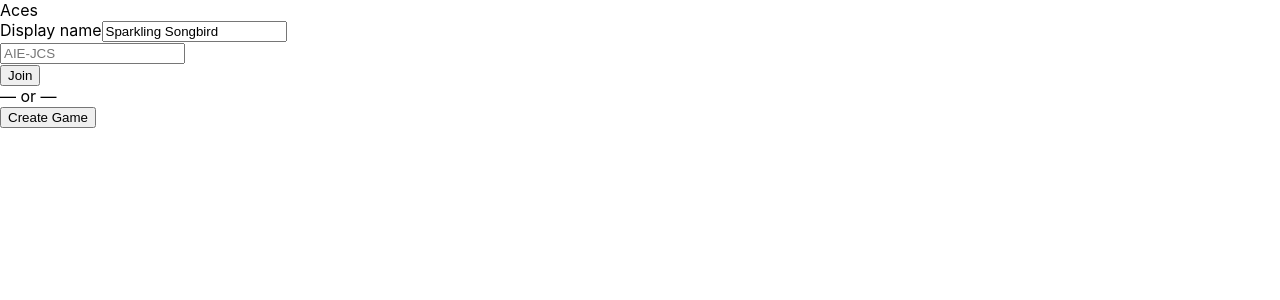
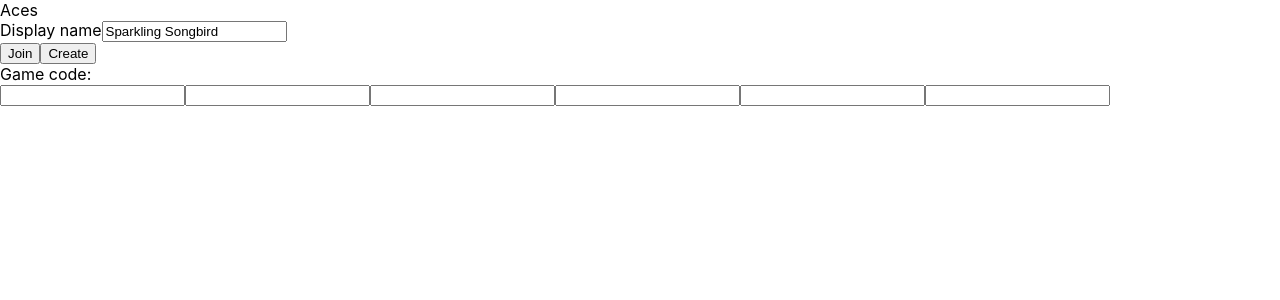
Before and after one commit to tfritzy/aces-web, a React (Create React App) app: page / in a window 1280 px wide. Shown: the top 300 px of the page. Built offline with nearby package versions, Linux system fonts and the light colour scheme.

Commit message:
WIP overhaul join/create modal

```diff
--- a/src/App.tsx
+++ b/src/App.tsx
@@ -38,11 +38,7 @@ const router = createBrowserRouter([
   },
   {
     path: "game/:gameId",
-    element: (
-      <div>
-        <Board />
-      </div>
-    ),
+    element: <Board />,
   },
 ]);
 
--- a/src/Game/Board.tsx
+++ b/src/Game/Board.tsx
@@ -366,7 +366,7 @@ export const Board = (props: BoardProps) => {
       (index: number | null) => {
         setDropSlotIndex(index);
       },
-      200,
+      100,
       { trailing: true }
     ),
     []
@@ -506,7 +506,7 @@ export const Board = (props: BoardProps) => {
   }, [endTurn, endTurnPending, goOut, goOutPending]);
 
   return (
-    <div className="w-full h-full">
+    <div className="h-full flex flex-col justify-around items-center">
       <Toasts toasts={toasts} />
 
       <PlayerList />
@@ -518,7 +518,6 @@ export const Board = (props: BoardProps) => {
       />
       {scorecardShown && <Scorecard />}
 
-      <div className="absolute top-1/4 left-1/2 transform -translate-x-1/2 -translate-y-1/2">
       <div className="flex flex-row space-x-8">
         <Deck
           heldIndex={heldIndex}
@@ -534,7 +533,6 @@ export const Board = (props: BoardProps) => {
           onDrop={handleDrop}
           mousePos={mousePos}
         />
-        </div>
       </div>
 
       <Dock
--- a/src/Game/Deck.tsx
+++ b/src/Game/Deck.tsx
@@ -2,7 +2,9 @@ import React from "react";
 
 import { DECK_HELD_INDEX } from "Game/Board";
 import { PlayingCard } from "Game/PlayingCard";
-import { cardBack } from "./Types";
+import { CardType, cardBack, spacerCard } from "./Types";
+import { useSelector } from "react-redux";
+import { RootState } from "store/store";
 
 type DeckProps = {
   heldIndex: number;
@@ -11,6 +13,23 @@ type DeckProps = {
 };
 
 export const Deck = (props: DeckProps) => {
+  const deckSize = useSelector((state: RootState) => state.game.deckSize);
+
+  if (
+    deckSize === 0 ||
+    (props.heldIndex === DECK_HELD_INDEX && deckSize === 1)
+  ) {
+    return (
+      <PlayingCard
+        card={spacerCard}
+        index={DECK_HELD_INDEX}
+        isHeld={false}
+        setHeldIndex={props.setHeldIndex}
+        mousePos={props.mousePos}
+      />
+    );
+  }
+
   return (
     <PlayingCard
       card={cardBack}
--- a/src/Game/Dock.tsx
+++ b/src/Game/Dock.tsx
@@ -1,5 +1,5 @@
 import * as React from "react";
-import { Card, CardType } from "Game/Types";
+import { Card } from "Game/Types";
 import { PlayingCard } from "Game/PlayingCard";
 import { useAutoAnimate } from "@formkit/auto-animate/react";
 import { NULL_HELD_INDEX } from "./Board";
@@ -16,7 +16,7 @@ type DockProps = {
 };
 
 export const Dock = (props: DockProps) => {
-  const [parent] = useAutoAnimate({ duration: 200 });
+  const [parent] = useAutoAnimate({ duration: 150 });
 
   const handleDrop = React.useCallback(
     (e: React.MouseEvent) => {
@@ -55,7 +55,7 @@ export const Dock = (props: DockProps) => {
       props.dropSlotIndex,
       0,
       <div
-        onMouseUp={handleDrop}
+        onClick={handleDrop}
         key="drop-slot"
         className="w-32 h-40 rounded-md border-dashed border border-gray-500 p-2 mx-1"
       />
@@ -80,7 +80,7 @@ export const Dock = (props: DockProps) => {
   }
 
   return (
-    <div className="absolute w-full bottom-10">
+    <div className="w-full">
       {props.buttons}
       <div
         className="flex justify-center bg-white p-4 shadow-inner border border-gray-100 dark:bg-gray-800 dark:border-gray-600"
--- a/src/Game/PlayingCard.tsx
+++ b/src/Game/PlayingCard.tsx
@@ -191,6 +191,10 @@ export const PlayingCard = (props: PlayingCardProps) => {
   };
 
   const handleMouseMove = (e: React.MouseEvent) => {
+    if (e.buttons === 1) {
+      handleDragStart(e);
+    }
+
     if (!selfRef.current) {
       return;
     }
@@ -208,47 +212,60 @@ export const PlayingCard = (props: PlayingCardProps) => {
     e.preventDefault();
   };
 
-  const heldClasses = props.isHeld ? `fixed pointer-events-none` : "";
+  const heldClasses = props.isHeld ? `fixed pointer-events-none z-40` : "";
 
   let cardElement: JSX.Element;
-  if (card.type === CardType.CARD_BACK) {
+  if (card.type === CardType.SPACER) {
     cardElement = (
+      <div
+        className={`border-dashed border w-32 h-40 p-2 mx-1 rounded-md border-gray-700 dark:border-white`}
+      />
+    );
+  } else if (card.type === CardType.CARD_BACK) {
+    cardElement = (
+      <div
+        id={props.index.toString()}
+        onClick={handleDragStart}
+        onMouseMove={handleMouseMove}
+      >
         <div
           className={`drop-shadow-md bg-gradient-to-r from-cyan-300 to-blue-300 border-gray-200 border-solid border w-32 h-40 p-2 mx-1 rounded-md`}
         />
+      </div>
     );
   } else {
     const color = getCardColor(card);
     cardElement = (
       <div
-        className={`${color} ${cardBackground} cursor-pointer drop-shadow-md border-gray-500 border-solid border flex w-32 h-40 p-2 mx-1 rounded-md  dark:border-gray-600 overflow-hidden`}
+        id={props.index.toString()}
+        onClick={handleDragStart}
+        onMouseMove={handleMouseMove}
+      >
+        <div
+          className={`${color} ${cardBackground} cursor-pointer drop-shadow-md border-gray-500 border-solid border flex w-32 h-40 p-2 mx-1 rounded-md  dark:border-gray-600 overflow-hidden select-none`}
         >
           <CardCol card={card} />
           <CardFace card={card} />
           <CardCol card={card} reverse />
         </div>
+      </div>
     );
   }
 
   return (
-    <div>
     <div
       className={heldClasses}
       style={
         props.isHeld
-            ? { top: props.mousePos.y, left: props.mousePos.x }
+          ? {
+              top: props.mousePos.y - selfRef.current?.clientHeight! / 2,
+              left: props.mousePos.x - selfRef.current?.clientWidth! / 2,
+            }
           : undefined
       }
       ref={selfRef}
     >
-        <div
-          id={props.index.toString()}
-          onMouseUp={handleDragStart}
-          onMouseMove={handleMouseMove}
-        >
       {cardElement}
-        </div>
-      </div>
     </div>
   );
 };
--- a/src/GameMenu/GameMenu.tsx
+++ b/src/GameMenu/GameMenu.tsx
@@ -1,4 +1,4 @@
-import React, { useState } from "react";
+import React, { ChangeEvent, useState } from "react";
 
 import { API_URL } from "Constants";
 import { Modal } from "components/Modal";
@@ -14,6 +14,7 @@ import { handleError } from "helpers/handleError";
 import { Toasts, useToasts } from "components/Toasts";
 import { useNavigate } from "react-router-dom";
 import { GameStateForPlayer } from "Game/Types";
+import { ToastProps } from "components/Toast";
 
 const adjectives = [
   "Joyful",
@@ -61,28 +62,118 @@ const nouns = [
   "Puddlejumper",
 ];
 
-export const GameMenu = () => {
-  const [joinGameInput, setJoinGameInput] = useState("");
+type JoinGameMenuProps = {
+  addToast: (props: ToastProps) => void;
+};
+
+const JoinGameMenu = (props: JoinGameMenuProps) => {
+  const [code, setCode] = useState("");
   const [joinPending, setJoinPending] = useState(false);
+  const dispatch = useDispatch();
+  const self = useSelector((state: RootState) => state.self);
+  const navigate = useNavigate();
+  const [digitRefs, setDigitRefs] = useState<(HTMLInputElement | null)[]>([
+    null,
+    null,
+    null,
+    null,
+    null,
+    null,
+  ]);
+
+  const handleJoinGame = () => {
+    setJoinPending(true);
+    fetch(`${API_URL}/api/join_game`, {
+      method: "POST",
+      headers: {
+        token: self.token,
+        "display-name": self.displayName,
+        "game-id": code,
+        "player-id": self.id,
+      },
+    }).then(async (res) => {
+      setJoinPending(false);
+      if (res.ok) {
+        const body: GameStateForPlayer = await res.json();
+        body.players.forEach((p) => {
+          dispatch(addPlayer(p));
+        });
+        dispatch(setGameId(code));
+        dispatch(setState(GameState.Setup));
+
+        return navigate(`/game/${code}`);
+      } else {
+        console.log(digitRefs);
+        digitRefs[0]?.focus();
+        handleError(res, props.addToast);
+        setCode("");
+      }
+    });
+  };
+
+  const handleCodeChange = (value: string, i: number) => {
+    if (joinPending) {
+      return;
+    }
+
+    let newCode = code;
+    while (code.length < i) {
+      newCode += " ";
+    }
+
+    newCode = newCode.slice(0, i) + value + newCode.slice(i + 1);
+    setCode(newCode);
+    if (newCode.length < 6) {
+      digitRefs[newCode.length]?.focus();
+    } else {
+      handleJoinGame();
+    }
+  };
+
+  const digits = [];
+  for (let i = 0; i < 6; i++) {
+    digits.push(
+      <input
+        type="text"
+        onChange={(e) => handleCodeChange(e.target.value, i)}
+        value={code[i] || ""}
+        className={`w-8 h-8 rounded-lg text-center text-black bg-gray-200 ${
+          joinPending ? "opacity-50" : ""
+        }`}
+        ref={(el) => {
+          digitRefs[i] = el;
+          setDigitRefs(digitRefs);
+        }}
+        key={i}
+        onKeyDown={(e) => {
+          if (e.key === "Backspace") {
+            if (code.length > 0) {
+              setCode(code.slice(0, -1));
+              digitRefs[i - 1]?.focus();
+            }
+          }
+        }}
+      />
+    );
+  }
+
+  return (
+    <div>
+      Game code:
+      <div className="flex space-x-2">{digits}</div>
+    </div>
+  );
+};
+
+type GameMenuProps = {
+  addToast: (props: ToastProps) => void;
+};
+
+const CreateGameMenu = (props: GameMenuProps) => {
   const [createPending, setCreatePending] = useState(false);
+  const dispatch = useDispatch();
   const self = useSelector((state: RootState) => state.self);
-  const dispatch = useDispatch();
-  const { toasts, addToast } = useToasts();
   const navigate = useNavigate();
-
-  React.useEffect(() => {
-    const cookies = new Cookies();
-    let displayName = cookies.get("display-name");
-    if (!displayName) {
-      displayName = `${
-        adjectives[Math.floor(Math.random() * adjectives.length)]
-      } ${nouns[Math.floor(Math.random() * nouns.length)]}`;
-    }
-    dispatch(setDisplayName(displayName));
-
-    // Mount effect
-    // eslint-disable-next-line react-hooks/exhaustive-deps
-  }, []);
 
   const handleCreateGame = async () => {
     setCreatePending(true);
@@ -103,37 +194,43 @@ export const GameMenu = () => {
 
         return navigate(`/game/${body.id}`);
       } else {
-        handleError(res, addToast);
+        handleError(res, props.addToast);
       }
     });
   };
 
-  const handleJoinGame = () => {
-    setJoinPending(true);
-    fetch(`${API_URL}/api/join_game`, {
-      method: "POST",
-      headers: {
-        token: self.token,
-        "display-name": self.displayName,
-        "game-id": joinGameInput,
-        "player-id": self.id,
-      },
-    }).then(async (res) => {
-      setJoinPending(false);
-      if (res.ok) {
-        const body: GameStateForPlayer = await res.json();
-        body.players.forEach((p) => {
-          dispatch(addPlayer(p));
-        });
-        dispatch(setGameId(joinGameInput));
-        dispatch(setState(GameState.Setup));
+  return (
+    <Button
+      onClick={handleCreateGame}
+      text="Create Game"
+      pending={createPending}
+      type="primary"
+    />
+  );
+};
 
-        return navigate(`/game/${joinGameInput}`);
-      } else {
-        handleError(res, addToast);
-      }
-    });
-  };
+export const GameMenu = () => {
+  const [showJoinGame, setShowJoinGame] = useState(true);
+  const [joinGameInput, setJoinGameInput] = useState("");
+
+  const self = useSelector((state: RootState) => state.self);
+  const dispatch = useDispatch();
+  const { toasts, addToast } = useToasts();
+  const navigate = useNavigate();
+
+  React.useEffect(() => {
+    const cookies = new Cookies();
+    let displayName = cookies.get("display-name");
+    if (!displayName) {
+      displayName = `${
+        adjectives[Math.floor(Math.random() * adjectives.length)]
+      } ${nouns[Math.floor(Math.random() * nouns.length)]}`;
+    }
+    dispatch(setDisplayName(displayName));
+
+    // Mount effect
+    // eslint-disable-next-line react-hooks/exhaustive-deps
+  }, []);
 
   const handleDisplayNameChange = (e: React.ChangeEvent<HTMLInputElement>) => {
     dispatch(setDisplayName(e.target.value));
@@ -162,7 +259,32 @@ export const GameMenu = () => {
               />
             </div>
 
-            <div className="pt-8 flex flex-col space-y-3">
+            <div className="flex flex-row items-center justify-center">
+              <button
+                className={`rounded-l ${
+                  showJoinGame ? "bg-emerald-400" : "bg-white"
+                }`}
+                onClick={() => setShowJoinGame(true)}
+              >
+                Join
+              </button>
+              <button
+                className={`rounded-r ${
+                  showJoinGame ? "bg-white" : "bg-emerald-400"
+                }`}
+                onClick={() => setShowJoinGame(false)}
+              >
+                Create
+              </button>
+            </div>
+
+            {showJoinGame ? (
+              <JoinGameMenu addToast={addToast} />
+            ) : (
+              <CreateGameMenu addToast={addToast} />
+            )}
+
+            {/* <div className="pt-8 flex flex-col space-y-3">
               <div className="grow">
                 <input
                   type="text"
@@ -188,8 +310,8 @@ export const GameMenu = () => {
                 text="Create Game"
                 pending={createPending}
                 type="primary"
-              />
-            </div>
+              /> */}
+            {/* </div> */}
           </div>
         </div>
       </Modal>
--- a/src/components/Modal.tsx
+++ b/src/components/Modal.tsx
@@ -5,7 +5,7 @@ type ModalProps = {
 
 export const Modal = (props: ModalProps) => {
   return (
-    <div className="absolute transform -translate-x-1/2 -translate-y-1/2 top-1/2 left-1/2 z-50">
+    <div className="absolute transform -translate-x-1/2 -translate-y-1/2 top-1/2 left-1/2 z-40">
       <div className="text-gray-800 dark:text-white">
         <div className={props.width}>
           <div className="rounded-md drop-shadow-xl border bg-white border-gray-200 dark:border-gray-700 dark:bg-gray-800">
--- a/src/components/Toast.tsx
+++ b/src/components/Toast.tsx
@@ -76,7 +76,7 @@ export const Toast = (props: ToastProps) => {
   return (
     <div
       id="toast-simple"
-      className="flex flex-row items-center h-min p-2 px-3 rounded-md shadow text-gray-400 divide-gray-700 space-x bg-gray-800 border border-gray-700 w-min"
+      className="flex flex-row items-center h-min p-2 px-3 rounded-md shadow text-gray-400 divide-gray-700 space-x bg-gray-800 border border-gray-700 w-min pointer-events-auto"
       role="alert"
       key={props.id}
     >
--- a/src/components/Toasts.tsx
+++ b/src/components/Toasts.tsx
@@ -39,7 +39,7 @@ export const Toasts = (props: ToastsProps) => {
 
   return (
     <div
-      className="flex flex-col absolute min-h-screen top-0 left-0 p-2 space-y-2 z-30"
+      className="flex flex-col items-center min-h-screen min-w-screen space-y-2 z-50 pointer-events-none pt-2"
       ref={animationParent}
     >
       {props.toasts.map((item) => (
```
Lines whose indentation alone changed are shown as unchanged.
